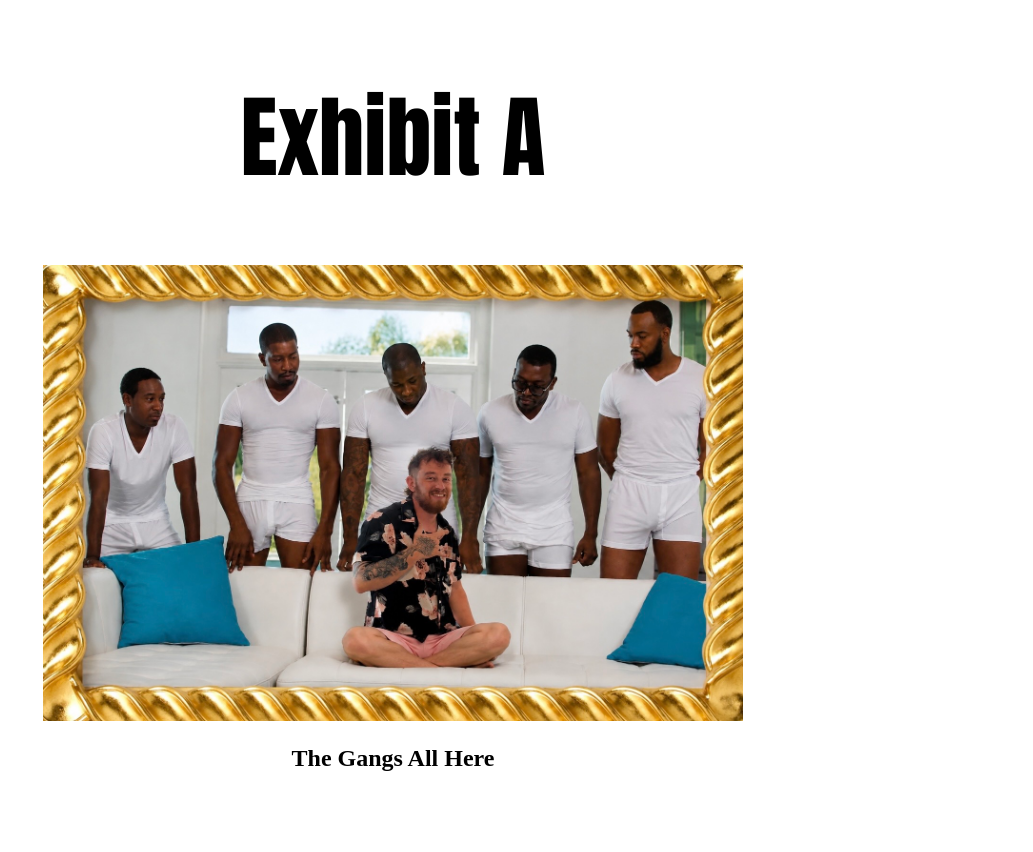
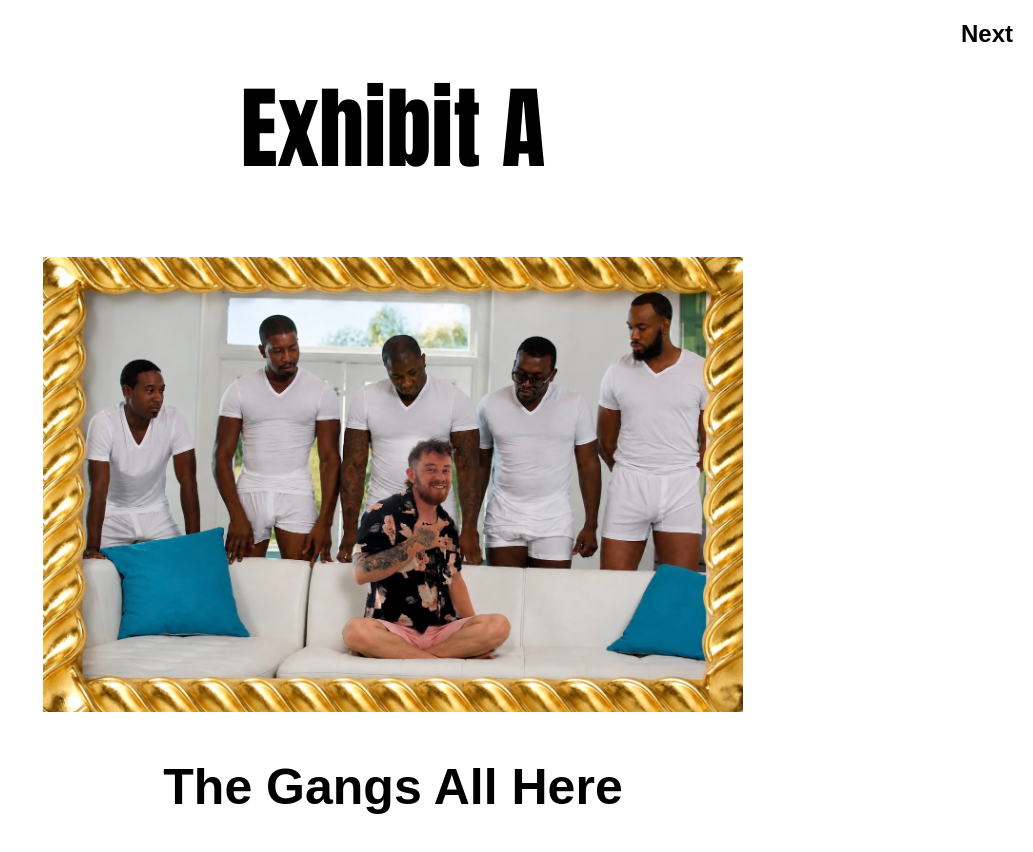
Before and after one commit to MrB-5280/TheWarning, a plain HTML site: page warning.html in a window 1280 px wide. Shown: the whole page, without its empty margins (247-1280 px from the left). Before the commit the page ends 800 px from the top, so only its background shows below. Drawn offline with Linux system fonts and the light colour scheme.

Commit message:
Update warning.html

```diff
--- a/warning.html
+++ b/warning.html
@@ -18,14 +18,32 @@ body {
   text-align: center;
 }
 
-a {
+.next-link {
+  position: fixed;
+  top: 20px;
+  right: 20px;
+
+  color: black;
+  font-family: Arial, sans-serif;
+  font-size: 24px;
   text-decoration: none;
+  font-weight: bold;
+}
+
+.next-link:hover {
+  text-decoration: underline;
 }
 
 h1 {
   color: black;
   font-family: "Stencil", Impact, fantasy;
   font-size: clamp(40px, 10vw, 90px);
+}
+
+h2 {
+  color: black;
+  font-family: Arial, sans-serif;
+  font-size: clamp(24px, 6vw, 50px);
 }
 
 img {
@@ -36,11 +54,10 @@ img {
 </head>
 <body>
 
+<a class="next-link" href="exhibitB.html">Next</a>
+
 <div class="container">
-  <a href="exhibitB.html">
-    <h1>Exhibit A</h1>
-  </a>
-
+  <h1>Exhibit A</h1>
   <img src="images/victim.jpg" alt="victim">
   <h2>The Gangs All Here</h2>
 </div>
```
